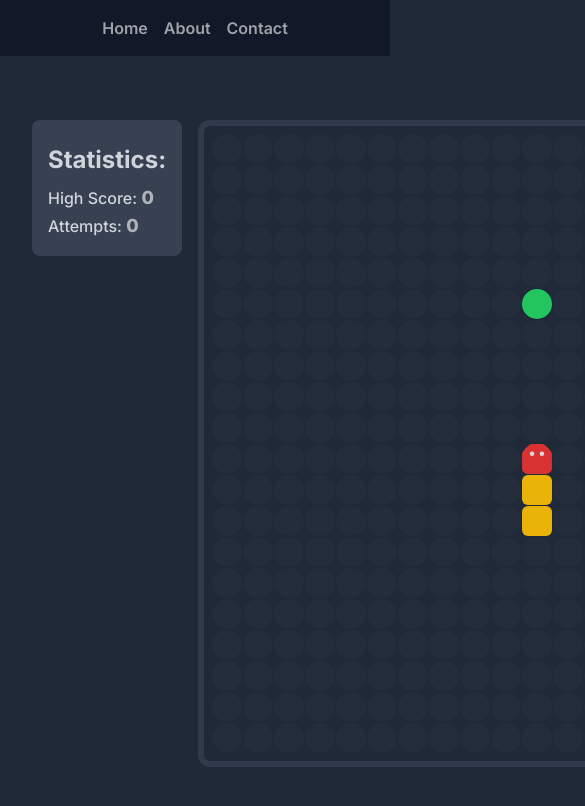
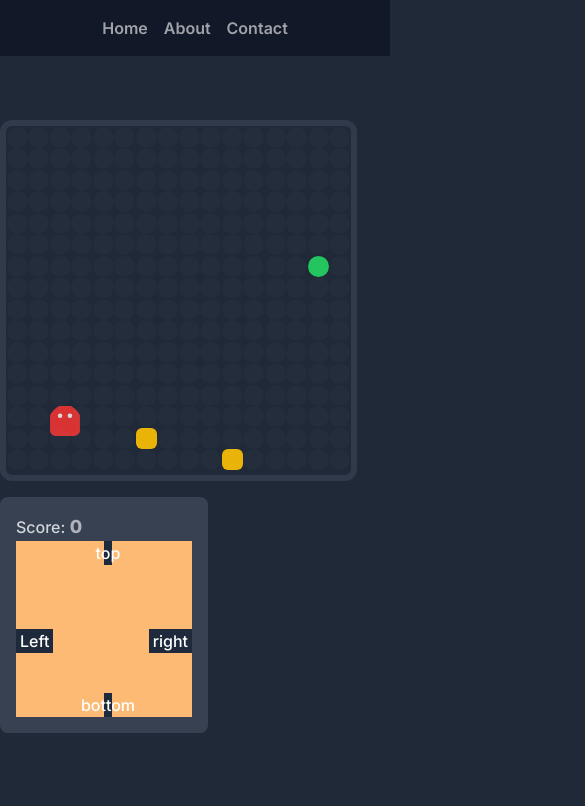
Before and after one commit to Topu-Roy/react-snake-game, a Next.js app: page /snake-game in a window 390 px wide. Shown: the top 806 px of the page, 585 px wide, since content can reach past the window. Built offline with nearby package versions, Linux system fonts and the light colour scheme.

Commit message:
added button contols for mobile

```diff
--- a/src/app/globals.css
+++ b/src/app/globals.css
@@ -7,3 +7,27 @@
   grid-template-rows: repeat(20, 30px);
   width: max-content;
 }
+
+/* md */
+@media (max-width: 768px) {
+  .Grid_Custom_Classes {
+    grid-template-columns: repeat(16, 21px);
+    grid-template-rows: repeat(16, 21px);
+  }
+}
+
+/* sm */
+@media (min-width: 640px) {
+  .sm\:mx-auto {
+    margin-left: auto;
+    margin-right: auto;
+  }
+}
+
+/* xl */
+@media (min-width: 1280px) {
+  .xl\:mx-auto {
+    margin-left: auto;
+    margin-right: auto;
+  }
+}
--- a/src/components/Game.tsx
+++ b/src/components/Game.tsx
@@ -9,8 +9,16 @@ export type SnakePositionType = { x: number; y: number; }[]
 export type FoodPositionType = { x: number; y: number; }
 
 export default function Game() {
+
+    // get the device width
+    // let width = window.innerWidth
+
+
+
     // * Variables ----------------------------------------------------
+    // let totalGridSize = width > 300 ? 20 : 16;
     let totalGridSize = 20;
+    console.log(totalGridSize)
     let speed = 320;
     let isGameOver = false
 
@@ -62,7 +70,7 @@ export default function Game() {
 
                 if (!isGameOver) {
                     // * If the snake hit the wall , then the game should over
-                    if (snakePosition[0].x > 20 || snakePosition[0].x < 0 || snakePosition[0].y > 20 || snakePosition[0].y < 0) gameOver(), isGameOver = true;
+                    if (snakePosition[0].x > totalGridSize || snakePosition[0].x < 0 || snakePosition[0].y > totalGridSize || snakePosition[0].y < 0) gameOver(), isGameOver = true;
 
                     // * If the snake head is same as any of the segments of its body , then the game is over
                     if (snakePosition.slice(1).some(item => item.x === snakePosition[0].x && item.y === snakePosition[0].y)) gameOver(), isGameOver = true
@@ -172,6 +180,14 @@ export default function Game() {
         resetGame()
     }
 
+    function buttonControl(button: SnakeDirectionType) {
+        // * This is the correct way to change the snake direction
+        if (button === "Up") setSnakeDirection((prev) => (prev !== "Down" ? "Up" : prev));
+        if (button === "Down") setSnakeDirection((prev) => (prev !== "Up" ? "Down" : prev));
+        if (button === "Left") setSnakeDirection((prev) => (prev !== "Right" ? "Left" : prev));
+        if (button === "Right") setSnakeDirection((prev) => (prev !== "Left" ? "Right" : prev));
+    };
+
     //! UseEffects --------------------------------------------------------------------------
 
     // * This useEffect is to update the game in every given amount of time
@@ -213,9 +229,9 @@ export default function Game() {
     }, [snakeDirection]);
 
     return (
-        <div className="flex items-start justify-between gap-4 text-gray-300 font-medium text-normal w-full h-full px-8 pt-16">
+        <div className="flex flex-col md:flex-row items-start justify-between gap-4 text-gray-300 font-medium text-normal w-full h-full md:px-8 pt-16">
 
-            <div className="h-full flex-1 bg-gray-700 rounded-lg p-4 flex flex-col justify-center items-start">
+            <div className="h-full flex-1 bg-gray-700 rounded-lg p-4 md:flex flex-col justify-center items-start hidden">
                 <h3 className="font-bold text-2xl py-2">Statistics:</h3>
                 <div>High Score: <span className="text-lg font-extrabold text-white/60"> {highScore}</span></div>
                 <div>Attempts: <span className="text-lg font-extrabold text-white/60">{attempts}</span></div>
@@ -223,7 +239,7 @@ export default function Game() {
 
             {/* Snake Board */}
             <div className="flex-1">
-                <div className="grid Grid_Custom_Classes gap-[1px] border-[6px] border-gray-700/75 p-2 rounded-xl">
+                <div className="grid Grid_Custom_Classes gap-[0.5px] md:gap-[1px] border-[6px] border-gray-700/75 p-[0.5px] rounded-xl">
                     {RenderGrid()}
                 </div>
             </div>
@@ -231,6 +247,16 @@ export default function Game() {
             <div className="h-full flex-1 bg-gray-700 rounded-lg p-4 flex flex-col justify-center items-start">
                 <div>Score: <span className="text-lg font-extrabold text-white/60">{score}</span></div>
 
+                <div className="h-44 w-44 relative bg-orange-300">
+                    <button className="p-1 h-6 bg-slate-800 text-white flex absolute justify-center items-center top-[50%] bottom-[50%] left-0" onClick={() => buttonControl('Left')}>
+                        Left</button>
+                    <button className="p-1 h-6 bg-slate-800 text-white flex absolute justify-center items-center top-0 left-[50%] right-[50%]" onClick={() => buttonControl('Up')}>
+                        top</button>
+                    <button className="p-1 h-6 bg-slate-800 text-white flex absolute justify-center items-center top-[50%] bottom-[50%] right-0" onClick={() => buttonControl('Right')}>
+                        right</button>
+                    <button className="p-1 h-6 bg-slate-800 text-white flex absolute justify-center items-center bottom-0 left-[50%] right-[50%]" onClick={() => buttonControl('Down')}>
+                        bottom</button>
+                </div>
             </div>
         </div>
     );
```
